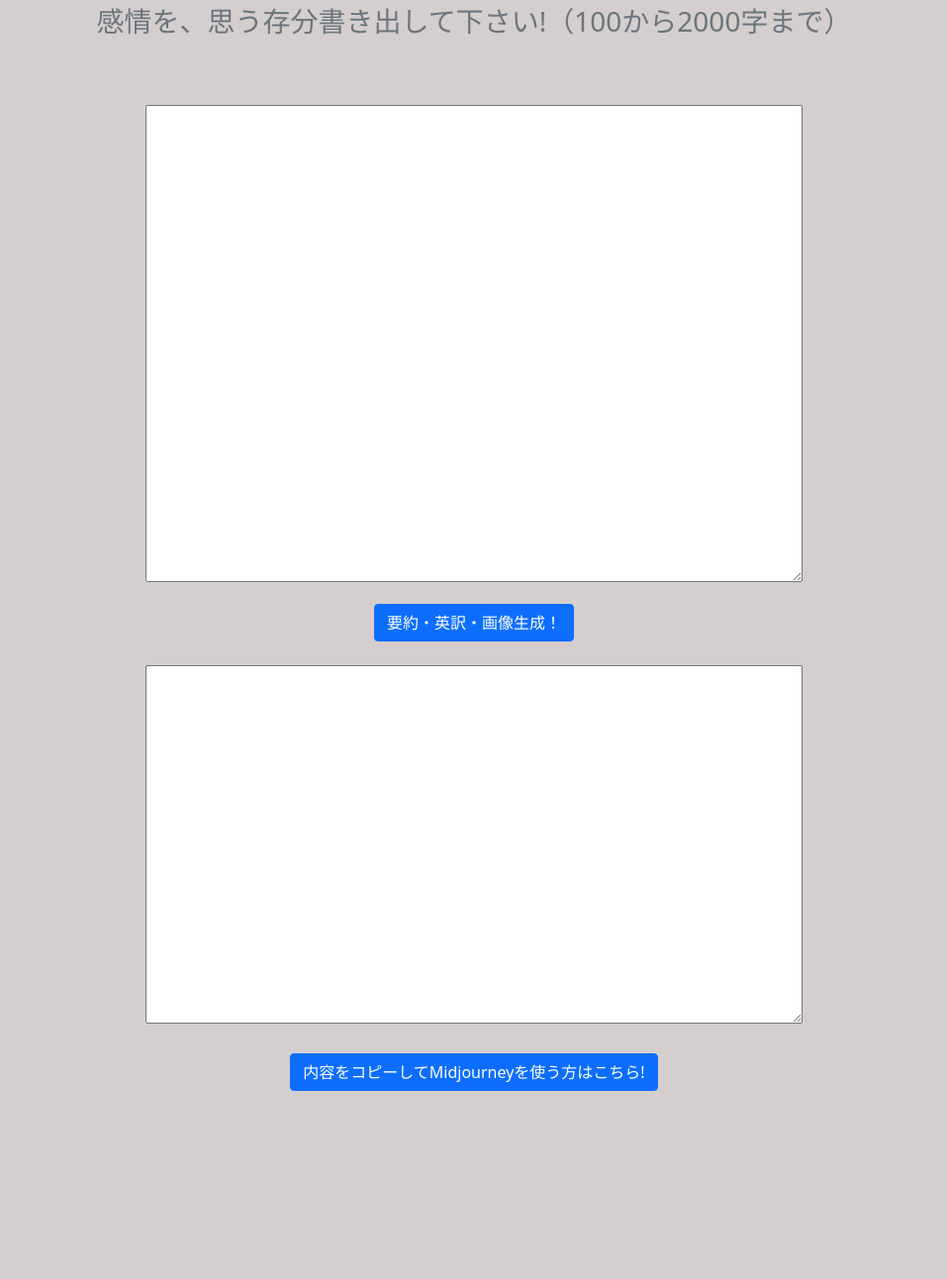
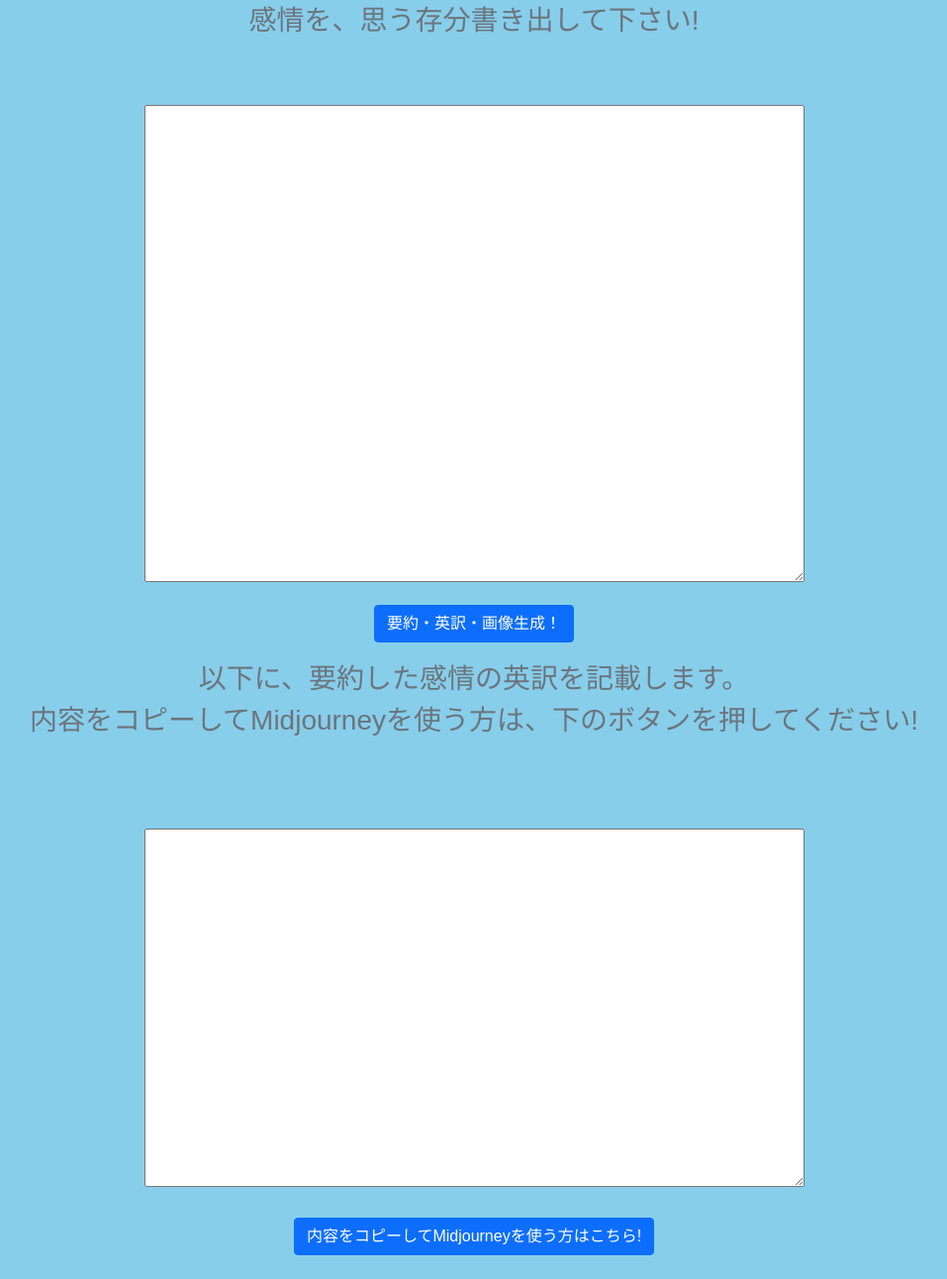
Before and after one commit to 24sotutakahashi/translate-by-GPT-3, a Django app: page / in a window 1280 px wide. Shown: the whole page at 99% size, without its empty margins (161-1118 px from the left). Before the commit the page ends 1102 px from the top, so only its background shows below. Run offline with Django 3.2, Linux system fonts and the light colour scheme; parts of the project's set-up code (start-up, migrations or seed data) failed here and were passed over; some libraries are stand-ins or nearby versions.

Commit message:
日本語が出力されても英語だけにできるように、出力結果を編集するコードを追加しました。

```diff
--- a/translation/static/css/style.css
+++ b/translation/static/css/style.css
@@ -5,10 +5,11 @@
 }
 
 body {
-    background: #d5cece;
+    background: #87CEEB;
     display: flex;
     flex-flow: column;
     min-height: 100vh;
+    font-family: Arial, sans-serif;
 }
 
 .row {
--- a/translation/templates/translation/index.html
+++ b/translation/templates/translation/index.html
@@ -5,7 +5,7 @@
 
 <div class="row">
     <div class="text-center mb-5">
-    <p class="text-muted fs-3">感情を、思う存分書き出して下さい!（100から2000字まで）</p>
+    <p class="text-muted fs-3">感情を、思う存分書き出して下さい!</p>
     </div>
 
     <form method="POST">
@@ -17,6 +17,10 @@
     </form>
 
     <!--英訳した要約を表示-->
+    <div class="text-center mb-5">
+        <p class="text-muted fs-3 mt-3">以下に、要約した感情の英訳を記載します。<br>内容をコピーしてMidjourneyを使う方は、下のボタンを押してください!</p>
+    </div>
+
     <div class="col-sm-12 col-md-12 col-lg-12" style="text-align: center;">
         <textarea id="copyTarget" type="text" cols="70" rows="15" class="mt-4">{{ translation_results }}</textarea>
     </div>
--- a/translation/views.py
+++ b/translation/views.py
@@ -3,7 +3,6 @@ import json
 import openai
 
 import deepl
-import requests
 from django.http import HttpResponse
 from django.template import loader
 
@@ -12,6 +11,7 @@ from .forms import TranslationForm
 from .settings_secret import *
 
 import requests
+import re
 
 # 朝日APIの認証コードと設定
 asahi_api_key = asahi_api_key_from_secret
@@ -47,7 +47,7 @@ def call_chat_gpt_api(request):
             # フォームの内容を取得
             sentence = form.cleaned_data['sentence']
             # 命令を自動追加
-            orderMessage = "以下の文章を50文字程度に要約して、その要約したものを表した、感情や表情や動作だけを、アート風に、英語に直してカンマ区切りで教えて。:"
+            orderMessage = "まず以下の文章を50文字程度に要約して、それを表す感情や表情や動作だけを抜き出してください。最後にその抜き出した感情や表情や動作を、英語に訳して、カンマ区切りで教えてください。"
             # 自動追加する命令とフォームの内容を、改行を挟んで結合。
             sendingMessage = orderMessage + "\n" + sentence
 
@@ -55,18 +55,23 @@ def call_chat_gpt_api(request):
                 model="text-davinci-003",
                 prompt=sendingMessage,
                 temperature=0.9,
-                max_tokens=150,
+                max_tokens=1024,
                 top_p=1,
                 frequency_penalty=1,
                 presence_penalty=0.6,
             )
-            # GPT-APIからの結果を、文字列として取得
             pre_results = response['choices'][0]['text']
             # デフォルトで入っている'/n'を、"”(空文字列)と置き換える
             results = pre_results.replace("\n", "").replace("\r", "")
 
+            # 日本語と「。」「、」だけを削除
+            results = re.sub(
+                r'[\u3040-\u309f\u30a0-\u30ff\u4e00-\u9faf|、|。]', "", results)
+            # カンマが連続した場合、それを削除
+            results = results.replace(",,", "")
+
             # 画像生成の際の、追加の命令
-            additional_orderMessage_to_img = "digital art,"
+            additional_orderMessage_to_img = "digital art, "
 
             # 画像生成の際の追加の命令を、結果と結合
             results = additional_orderMessage_to_img + results
```
